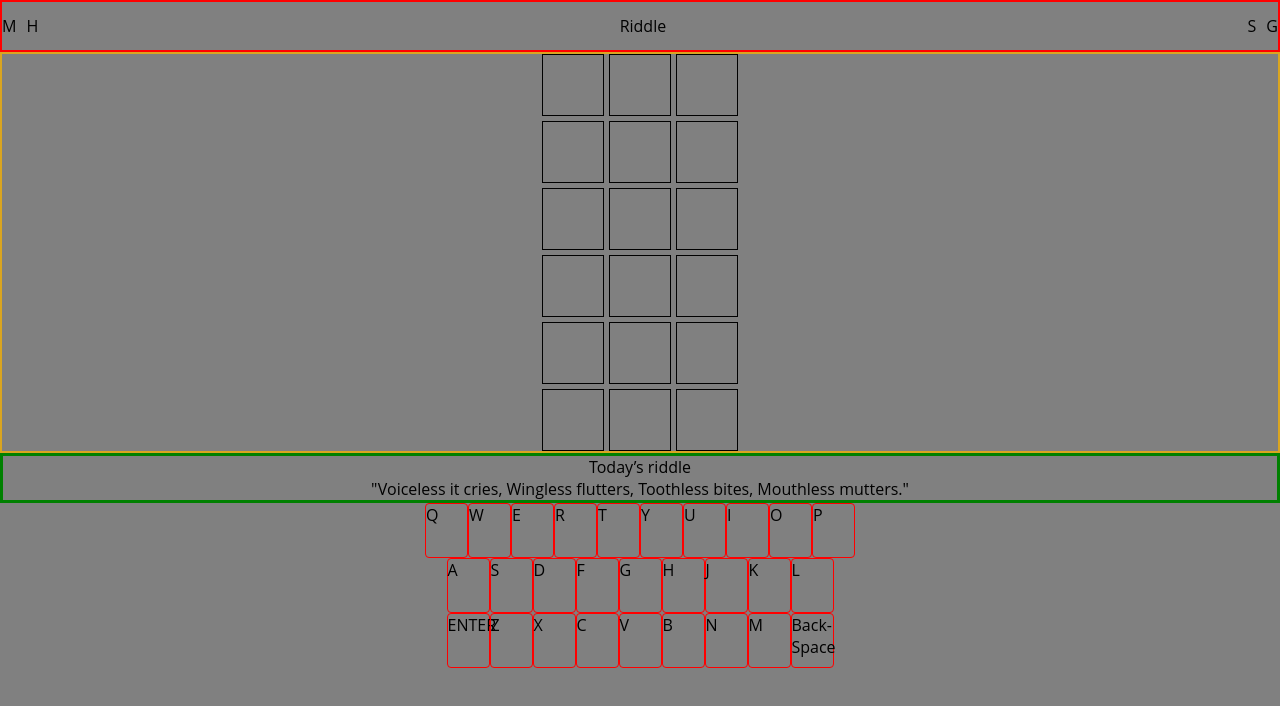
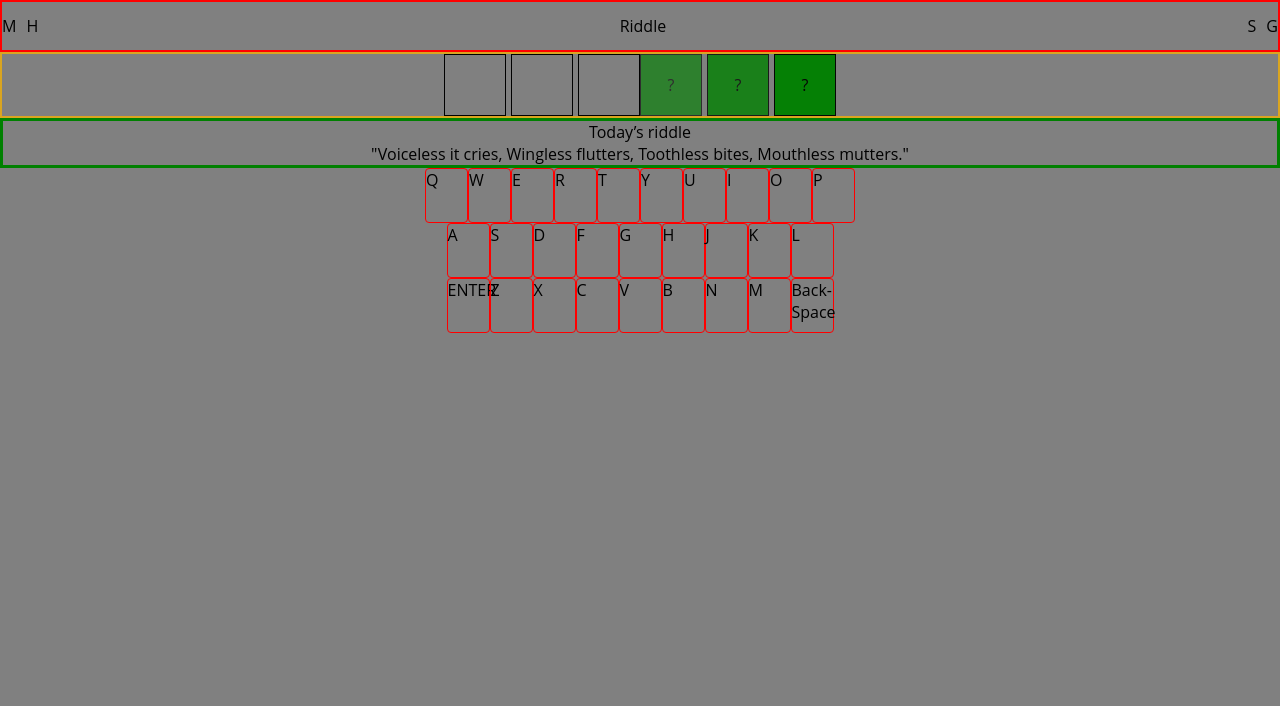
Before and after one commit to harunfr/riddleeey, a React (Create React App) app: page / in a window 1280 px wide. Shown: the top 706 px of the page. Built offline with nearby package versions, Linux system fonts and the light colour scheme.

Commit message:
added loading animation and decorative cells

```diff
--- /dev/null
+++ b/src/components/InputArea/DecorativeCells.tsx
@@ -0,0 +1,19 @@
+import React from 'react';
+import { DecorativeContainer, DecorativeCell } from './styles';
+import { v4 as uuidv4 } from 'uuid';
+
+function DecorativeCells() {
+  return (
+    <DecorativeContainer>
+      <DecorativeCell key={uuidv4()}>?</DecorativeCell>
+      <DecorativeCell key={uuidv4()}>?</DecorativeCell>
+      <DecorativeCell key={uuidv4()}>?</DecorativeCell>
+    </DecorativeContainer>
+  );
+}
+
+export default DecorativeCells;
+
+// {cellIndex === addingOrder && rowIndex === 0 && (
+//   <DecorativeCells />
+// )}
--- a/src/components/InputArea/index.tsx
+++ b/src/components/InputArea/index.tsx
@@ -1,43 +1,84 @@
-import React, { useEffect, useState } from 'react';
+import React, { useEffect, useRef, useState } from 'react';
 import { v4 as uuidv4 } from 'uuid';
 
 import Game from '../../Game/Game';
+
 import { Container, Row, Cell } from './styles';
-
-const game = new Game();
-game.answer = 'WORDLE';
+import DecorativeCells from './DecorativeCells';
 
 function InputArea() {
-  const cellsStackSnapShot = [...game.cellsStack];
-  const [cellsStack, setCellsStack] = useState(cellsStackSnapShot);
+  const game = useRef(new Game());
+  game.current.answer = 'WORDLE';
 
-  const keyDownHandler = (event: any) => {
-    if (event.key === 'Enter') {
-      game.makeAGuess();
-    } else if (event.key === 'Backspace') {
-      game.delete();
-    } else {
-      game.add(event.key);
-    }
-    setCellsStack(game.cellsStack.slice());
-  };
+  const [cellsStack, setCellsStack] = useState([
+    ...game.current.cellsStack.slice(),
+  ]);
+  const [gameStatus, setGameStatus] = useState<null | string>(null);
+  const [turn, setTurn] = useState(0);
+  const orerer = game.current.addingOrder + 2;
+  const [addingOrder, setAddingOrder] = useState(orerer);
 
   useEffect(() => {
+    const keyDownHandler = (event: any) => {
+      if (event.key === 'Enter') {
+        game.current.makeAGuess();
+        const guessCountClone = game.current.guessCount;
+        setTurn(guessCountClone);
+      } else if (event.key === 'Backspace') {
+        game.current.delete();
+      } else {
+        game.current.add(event.key);
+      }
+      setCellsStack(game.current.cellsStack.slice());
+      const resultClone = game.current.result;
+      if (resultClone) {
+        console.log('game is over, result: ' + resultClone);
+      }
+      setGameStatus(resultClone);
+      const addingOrderClone = game.current.addingOrder;
+      // console.log({ fromHandler: game.addingOrder });
+      if (game.current.addingOrder >= 4) {
+        setAddingOrder(addingOrderClone + 2);
+      }
+      // console.log({ addingOrder });
+      // console.log({ gameAddingOrder: game.addingOrder });
+    };
     window.addEventListener('keydown', keyDownHandler);
     return () => {
       window.removeEventListener('keydown', keyDownHandler);
     };
-  }, []);
+  }, [addingOrder, turn, gameStatus, cellsStack]);
 
   return (
-    <Container>
-      {cellsStack.map((row) => (
-        <Row key={uuidv4()}>
-          {row.map((cell) => (
-            <Cell key={uuidv4()}>{cell.letter}</Cell>
+    <Container turn={turn}>
+      {cellsStack.map((row, rowIndex) => (
+        <Row turn={turn} key={rowIndex}>
+          {row.map((cell, cellIndex) => (
+            <div key={uuidv4()} style={{ display: 'flex' }}>
+              {/* please extract me as wrapper ;/ */}
+              <Cell
+                turn={turn}
+                key={`${rowIndex}${cellIndex}`}
+                status={cell.status}
+                // onAnimationEnd={handleAnimationEnd}
+              >
+                {cell.letter}
+              </Cell>
+              {cellIndex === addingOrder && rowIndex === 0 && (
+                <DecorativeCells />
+              )}
+            </div>
           ))}
         </Row>
       ))}
+      <div
+        style={{
+          fontSize: '40px',
+          fontWeight: '700',
+        }}
+      >
+        {gameStatus}
+      </div>
     </Container>
   );
 }
--- a/src/components/InputArea/styles.tsx
+++ b/src/components/InputArea/styles.tsx
@@ -1,23 +1,137 @@
-import styled from 'styled-components';
+/* eslint-disable no-lone-blocks */
+import styled, { css, keyframes } from 'styled-components';
 
-export const Container = styled.div`
-  /* margin: 0 auto; */
+const fold = keyframes`
+  0% {
+    opacity: 1;
+    height: 62px;
+    transform: rotate3d(1, 0, 0, 0deg) skewX(0deg);
+    display: flex;
+  }
+  80% {
+    height: 30px;
+    transform: rotate3d(1, 0, 0, 90deg) skewX(20deg);
+    display: none;
+  }
+  100% {
+    opacity: 0;
+    height: 0px;
+    transform: rotate3d(1, 0, 0, 90deg) skewX(60deg);
+    display: none;
+  }
+`;
+
+const foldReverse = keyframes`
+  0% {
+    opacity: 1;
+    height: 62px;
+    transform: rotate3d(1, 0, 0, 0deg) skewX(0deg);
+    display: flex;
+  }
+  80% {
+    height: 30px;
+    transform: rotate3d(1, 0, 0, 90deg) skewX(-20deg);
+    display: none;
+  }
+  100% {
+    opacity: 0;
+    height: 0px;
+    transform: rotate3d(1, 0, 0, 90deg) skewX(60deg);
+    display: none;
+  }
+`;
+
+const fadeOutIn = keyframes`
+  from {
+    opacity: 1;
+  }
+  to {
+    opacity: 0.2;
+  }
+`;
+
+const foldMixin = css`
+  animation: ${fold} 2s linear 1 forwards;
+`;
+
+const foldReverseMixin = css`
+  animation: ${foldReverse} 2s linear 1 forwards;
+`;
+
+export const Container = styled.div<{ turn: number }>`
+  overflow: hidden;
+  margin: 0 auto;
   border: 2px solid goldenrod;
   display: grid;
   row-gap: 5px;
+
+  > :nth-child(odd) {
+    transform-origin: bottom center;
+    animation: ${fold} 1s linear 1 forwards;
+  }
+  > :nth-child(even) {
+    transform-origin: top center;
+    animation: ${foldReverse} 1s linear 1 forwards;
+  }
+  > :nth-child(1) {
+    animation: none;
+  }
+  > :nth-child(2) {
+    ${(props) => (props.turn > 0 ? 'animation: none;' : foldMixin)};
+  }
+  > :nth-child(3) {
+    ${(props) => (props.turn > 1 ? 'animation: none;' : foldReverseMixin)};
+  }
+  > :nth-child(4) {
+    ${(props) => (props.turn > 2 ? 'animation: none;' : foldMixin)};
+  }
+  > :nth-child(5) {
+    ${(props) => (props.turn > 3 ? 'animation: none;' : foldReverseMixin)};
+  }
+  > :nth-child(6) {
+    ${(props) => (props.turn > 4 ? 'animation: none;' : foldMixin)};
+  }
 `;
 
-export const Row = styled.div`
+export const Row = styled.div<{ turn?: number }>`
   display: flex;
   justify-content: center;
   column-gap: 5px;
+  transition: all linear 1s;
+  > :nth-child(1) {
+  }
 `;
 
-export const Cell = styled.div`
+export const Cell = styled.div<{ turn?: number; status?: string }>`
   border: 1px solid black;
   width: 62px;
   height: 62px;
   display: flex;
   align-items: center;
   justify-content: center;
+  background-color: ${(props) =>
+    props.status === 'correct'
+      ? '#6AAA64'
+      : props.status === 'present'
+      ? '#C9B458'
+      : props.status === 'absent'
+      ? '#787C7E'
+      : null};
 `;
+
+export const DecorativeContainer = styled(Row)`
+  & > * {
+    animation: ${fadeOutIn} 1.5s linear infinite forwards;
+    background-color: green;
+  }
+  & > :nth-child(1) {
+    animation-delay: 0.3s;
+  }
+  & > :nth-child(2) {
+    animation-delay: 0.6s;
+  }
+  & > :nth-child(3) {
+    animation-delay: 0.9s;
+  }
+`;
+export const DecorativeCell = styled(Cell)``;
```
